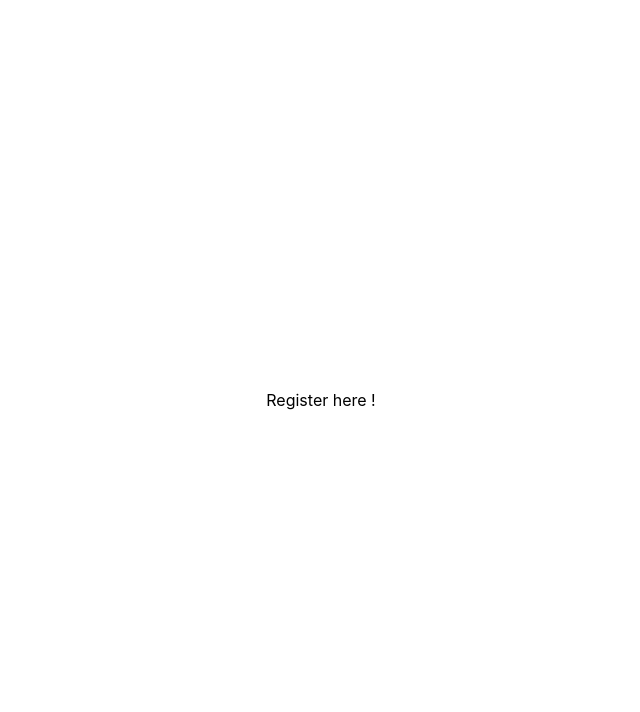
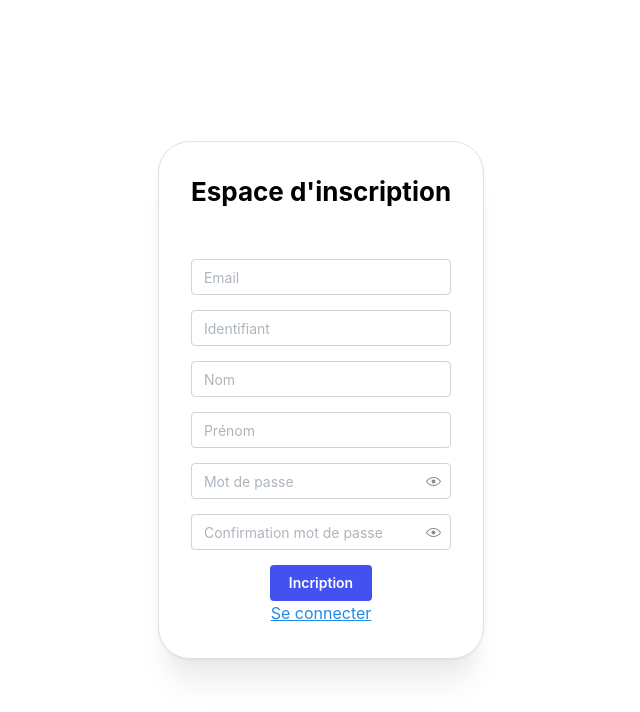
Before and after one commit to pingducky/password-protector-front, a React (Vite) app: page /register in a window 1280 px wide. Shown: the top 712 px of the page, without its empty margins (319-959 px from the left). Built offline with nearby package versions, Linux system fonts and the light colour scheme.

Commit message:
Suite dév page register

```diff
--- a/package.json
+++ b/package.json
@@ -18,6 +18,7 @@
     "@mantine/notifications": "^7.7.1",
     "@mantine/nprogress": "^7.7.1",
     "dayjs": "^1.11.10",
+    "formik": "^2.4.5",
     "react": "^18.2.0",
     "react-dom": "^18.2.0",
     "react-router-dom": "^6.22.3"
--- a/src/components/shared/CustomizeButton.tsx
+++ b/src/components/shared/CustomizeButton.tsx
@@ -3,13 +3,15 @@ import { Button } from "@mantine/core";
 type Button = {
     text: string,
     onClick?: () => void,
+    type: 'button' | 'submit' | 'reset',
 }
 
-export default function CustomizeButton({ text, onClick }: Button) {
+export default function CustomizeButton({ text, onClick, type }: Button) {
     return (
         <Button
             onClick={onClick}
             color="violet"
+            type={type}
         >
             {text}
         </Button>
--- a/src/pages/Login.tsx
+++ b/src/pages/Login.tsx
@@ -1,42 +1,10 @@
-import { isNotEmpty, useForm } from '@mantine/form';
-import { TextInput, Button, Box, PasswordInput, Title, Group } from '@mantine/core';
 
 export default function Login() {
 
-    const isEmail = (email: string) =>
-        /^[A-Z0-9._%+-]+@[A-Z0-9.-]+\.[A-Z]{2,4}$/i.test(email);
+    return (
+        <>
+            Login here !
+        </>
+    )
 
-    const [isInputValid, errorMessage] = useState();
-
-    const validateInput = (email: string) => {
-        const regexp = /^[A-Z0-9._%+-]+@[A-Z0-9.-]+\.[A-Z]{2,4}$/i;
-        if (regexp.exec(email) !== null) {
-            return {
-                isInputValid: true,
-                errorMessage: ''
-            };
-        } else {
-            return {
-                isInputValid: false,
-                errorMessage: 'Email invalide.'
-            };
-        }
-    }
-
-    return (
-        <Box maw={340} mx="auto">
-            <Title order={2} lineClamp={2}>Espace d'inscription</Title>
-            <form onSubmit={form.onSubmit(console.log)}>
-                <TextInput withAsterisk mt="sm" label="Email" placeholder="Email" {...form.getInputProps('email')} />
-                <TextInput withAsterisk mt="sm" label="Nom" placeholder="Nom"  {...form.getInputProps('firstname')} />
-                <TextInput withAsterisk mt="sm" label="Prénom" placeholder="Prénom"  {...form.getInputProps('lastname')} />
-                <PasswordInput withAsterisk mt="sm" label="Mot de passe" placeholder="Mot de passe"  {...form.getInputProps('password')} />
-                <PasswordInput withAsterisk mt="sm" label="Confirmation" placeholder="Confirmation" {...form.getInputProps('confirmPassword')} />
-                <Group justify="flex-end" mt="md">
-                    <CustomizeButton text='Incription'>
-                    </CustomizeButton>
-                </Group>
-            </form>
-        </Box>
-    );
 }
--- a/src/pages/Register.tsx
+++ b/src/pages/Register.tsx
@@ -1,7 +1,159 @@
+import {Formik} from "formik";
+import {Anchor, Box, Group, Paper, PasswordInput, TextInput, Title} from "@mantine/core";
+import CustomizeButton from "../components/shared/CustomizeButton.tsx";
+import {useNavigate} from "react-router-dom";
+
 export default function Register() {
+
+    const navigate = useNavigate();
+
+    interface IRegisterFormValues {
+        email: string;
+        firstname: string;
+        lastname: string;
+        username: string;
+        password: string;
+        confirm: string;
+    }
+
+    const validate = (values: IRegisterFormValues) => {
+        const errors: Partial<IRegisterFormValues> = {};
+
+        if (!values.email) {
+            errors.email = 'Adresse email requise';
+        } else if (values.email.length !== 0 && !/^[A-Z0-9._%+-]+@[A-Z0-9.-]+\.[A-Z]{2,4}$/i.test(values.email)) {
+            errors.email = 'Adresse email invalide';
+        }
+
+        if (!values.username) {
+            errors.username = 'Identifiant requis';
+        }
+
+        if (values.password !== values.confirm && values.confirm) {
+            errors.confirm = 'Les mots de passe ne correspondent pas';
+        } else if (!values.password) {
+            errors.password = 'Mot de passe requis';
+        } else if (values.password.length < 8){
+            errors.password = 'Le mot de passe doit contenir au minimum 8 caractères'
+        }
+
+        if (!values.confirm) {
+            errors.confirm = 'Confirmation requise';
+        }
+
+        return errors;
+    }
+
     return (
-        <>
-            Register here !
-        </>
-    )
+        <div>
+            <Paper shadow="xl" radius="xl" withBorder p="xl">
+                <Title order={2} lineClamp={2} mb={50}>Espace d'inscription</Title>
+                <Formik
+                    initialValues={{
+                        username: '',
+                        password: '',
+                        confirm: '',
+                        lastname: '',
+                        firstname: '',
+                        email: ''
+                    }}
+                    validate={validate}
+                    onSubmit={(values, {setSubmitting}) => {
+
+                        const { confirm, ...valuesToSend} = values;
+
+                        console.log(JSON.stringify(valuesToSend, null, 2));
+                        setSubmitting(false);
+
+                        navigate('/');
+                    }}
+                >
+                    {({
+                          values,
+                          errors,
+                          touched,
+                          handleChange,
+                          handleBlur,
+                          handleSubmit,
+                      }) => (
+                        <form onSubmit={handleSubmit}>
+                            <TextInput
+                                type="email"
+                                name="email"
+                                placeholder="Email"
+                                onChange={handleChange}
+                                onBlur={handleBlur}
+                                value={values.email}
+                                error={!!errors.email && touched.email && errors.email}
+                                mt={15}
+                                required
+                            />
+                            <TextInput
+                                type="text"
+                                name="username"
+                                placeholder="Identifiant"
+                                onChange={handleChange}
+                                onBlur={handleBlur}
+                                value={values.username}
+                                error={!!errors.username && touched.username && errors.username}
+                                mt={15}
+                                required
+                            />
+                            <TextInput
+                                type="text"
+                                name="lastname"
+                                placeholder="Nom"
+                                onChange={handleChange}
+                                onBlur={handleBlur}
+                                value={values.lastname}
+                                mt={15}
+                            />
+                            <TextInput
+                                type="text"
+                                name="firstname"
+                                placeholder="Prénom"
+                                onChange={handleChange}
+                                onBlur={handleBlur}
+                                value={values.firstname}
+                                error={!!errors.firstname}
+                                mt={15}
+                            />
+                            <PasswordInput
+                                type="password"
+                                name="password"
+                                placeholder="Mot de passe"
+                                onChange={handleChange}
+                                onBlur={handleBlur}
+                                value={values.password}
+                                error={!!errors.password && touched.password && errors.password}
+                                mt={15}
+                                required
+                            />
+                            <PasswordInput
+                                type="password"
+                                name="confirm"
+                                placeholder="Confirmation mot de passe"
+                                onChange={handleChange}
+                                onBlur={handleBlur}
+                                value={values.confirm}
+                                error={!!errors.confirm && touched.confirm && errors.confirm}
+                                mt={15}
+                                required
+                            />
+
+                            <Box mt={15}>
+                                <CustomizeButton text='Incription' type='submit'>
+                                </CustomizeButton>
+                            </Box>
+                            <Box >
+                                <Anchor href="/login" underline="always">
+                                    Se connecter
+                                </Anchor>
+                            </Box>
+                        </form>
+                    )}
+                </Formik>
+            </Paper>
+        </div>
+    );
 }
```
Also changed, not shown: 1 other file (tests, documents, lock files or other folders).
